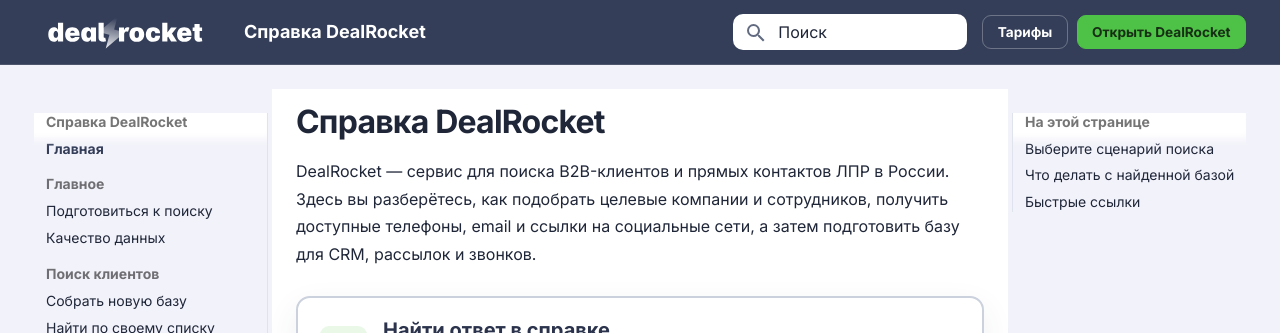
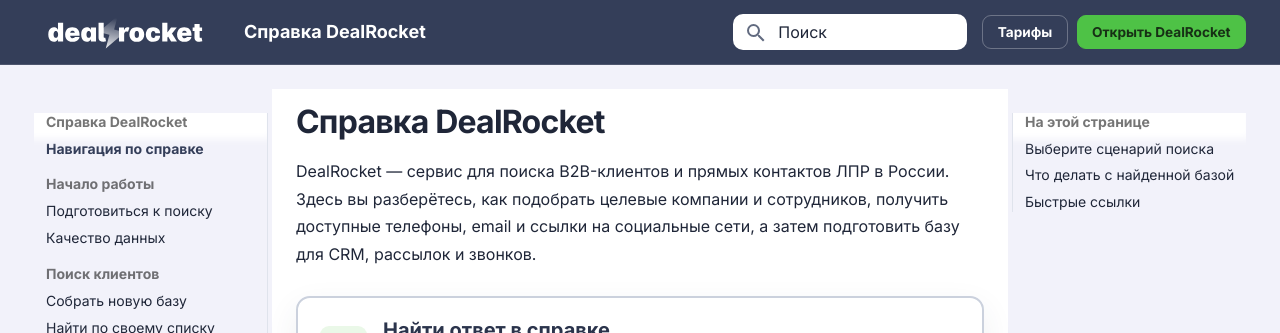
Before and after one commit to prikazchikof/dealrocket-help, an MkDocs documentation site: the page built from docs/index.md, in a window 1280 px wide. Shown: the top 333 px of the page. Built offline with MkDocs 1.6.1 and Material for MkDocs 9.7.7, drawn with Linux system fonts in a browser that asks for light colours.

Commit message:
content: rename help navigation sections

```diff
--- a/mkdocs.yml
+++ b/mkdocs.yml
@@ -62,8 +62,8 @@
     support: https://t.me/dealrockets
 
 nav:
-  - Главная: index.md
-  - Главное:
+  - Навигация по справке: index.md
+  - Начало работы:
       - Подготовиться к поиску: start/index.md
       - Качество данных: data-quality/index.md
   - Поиск клиентов:
```
